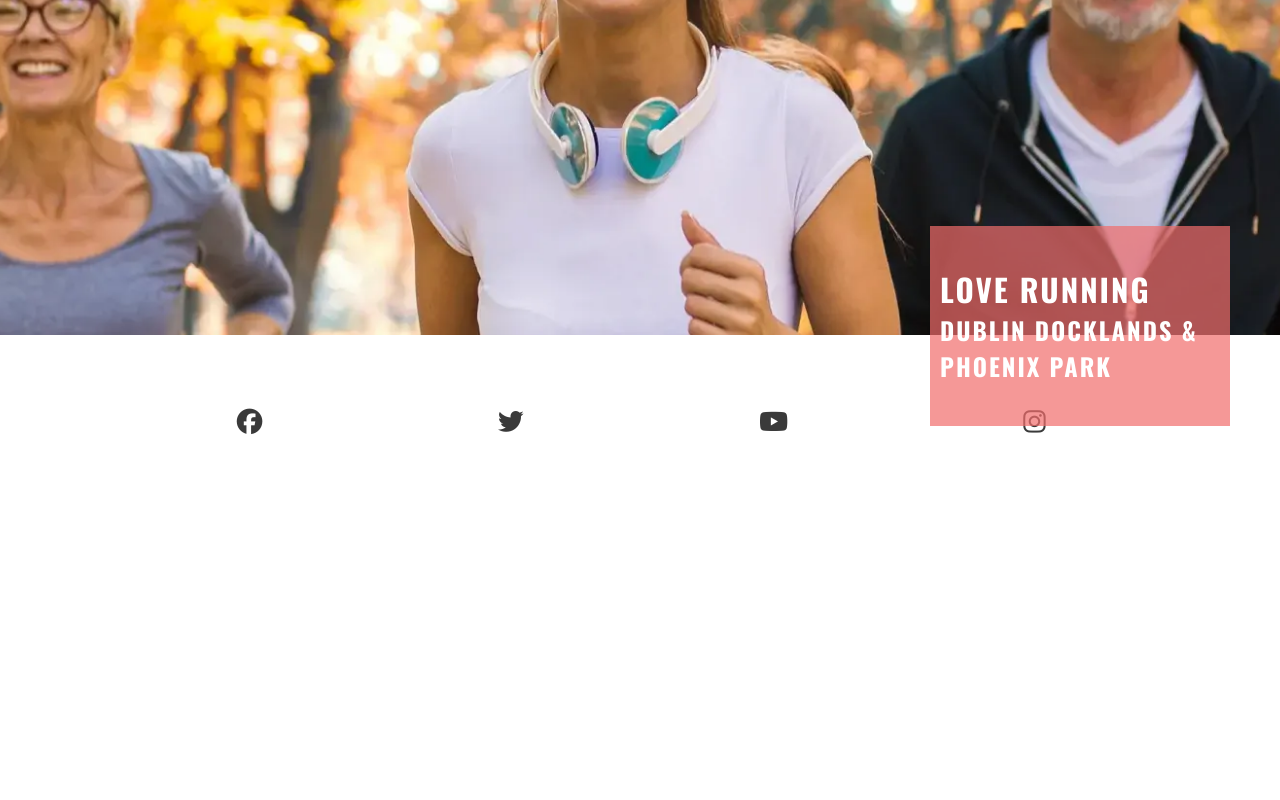
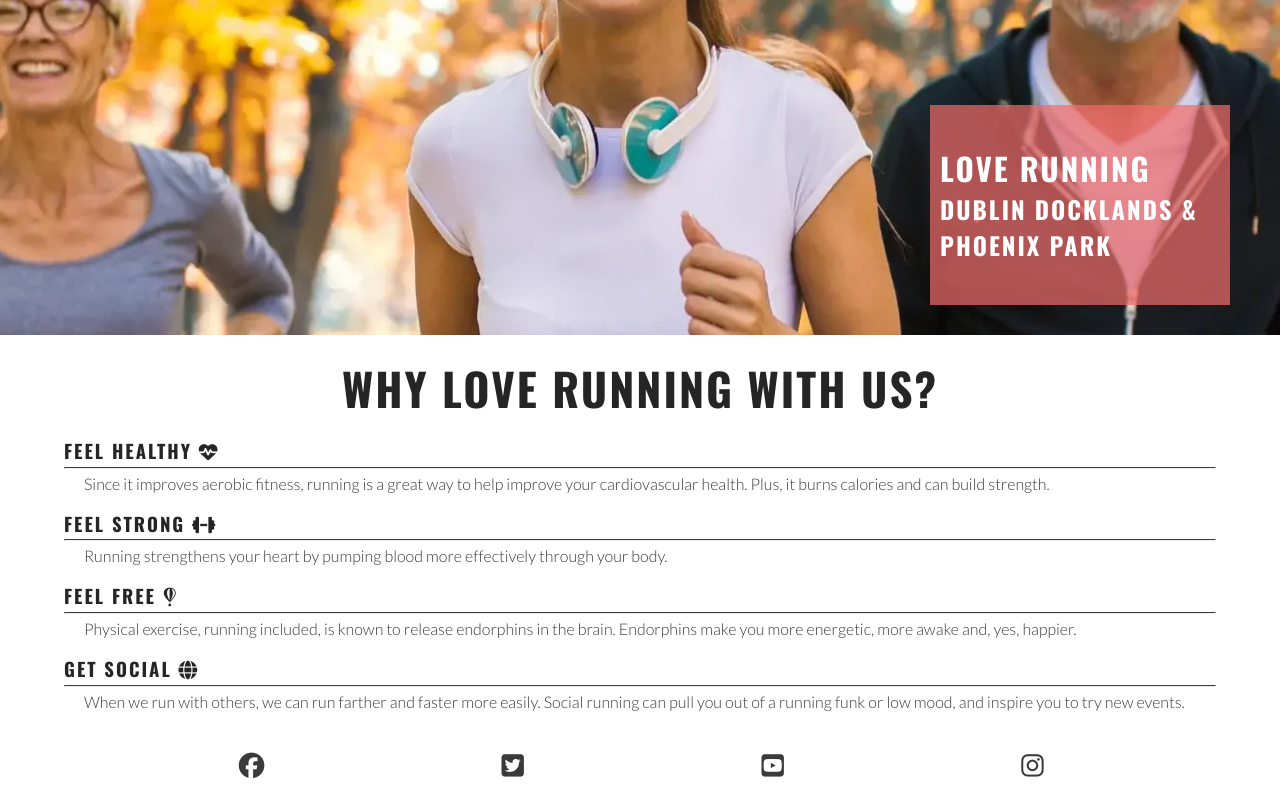
Before and after one commit to elantiguoale/love-running, a plain HTML site: page index.html in a window 1280 px wide. Shown: the part 344-1144 px from the top of the page. Before the commit the page ends 800 px from the top, so only its background shows below. Drawn offline with nearby package versions, Linux system fonts and the light colour scheme.

Commit message:
made it the same as the source code

```diff
--- a/assets/css/style.css
+++ b/assets/css/style.css
@@ -1,171 +1,204 @@
-/* Google Fonts Import*/
+/* Google fonts import */
 @import url('https://fonts.googleapis.com/css2?family=Lato:wght@300&family=Oswald:wght@200;300;400;500;600;700&display=swap');
 
-/* Asterisk wildcard selector to override default styles added by the browser*/
-*{
+/* Asterisk wildcard selector to override default styles added by the browser */
+* {
     padding: 0;
-    margin:0;
+    margin: 0;
     box-sizing: border-box;
 }
 
-
-/* General Styles*/
-body{
+/* General styles */
+body {
     min-height: 100vh;
     display: flex;
     flex-direction: column;
     /* Generic project styles */
-    color:#3a3a3a;
-    font-family:'Lato', sans-serif;
+    color: #3a3a3a;
+    font-family: 'Lato', sans-serif;
 }
+
 h1, h2, h3 {
-    font-family:"Oswald", sans-serif;
+    font-family: 'Oswald', sans-serif;
     text-transform: uppercase;
-    letter-spacing:2px;
-    color:#252525
+    letter-spacing: 2px;
+    color: #252525;
 }
-/*Header */
-header{
+
+/* Header */
+header {
     background-color: #ffffff;
-    padding:0 1rem;
+    padding: 0 1rem;
     position: fixed;
     z-index: 99;
-    width:100%;
+    width: 100%;
     box-shadow: 0 2px 2px #3a3a3a;
-    display:flex;
+    display: flex;
     justify-content: space-between;
     align-items: baseline;
 }
 
-header a{
-    text-decoration:none;
-    color:inherit;
+header a {
+    text-decoration: none;
+    color: inherit;
 }
 
-
-
-
-
-
-#menu{
+#menu {
     font-size: 110%;
     letter-spacing: 4px;
-    list-style-type:none;
+    list-style-type: none;
 }
 
-#menu>li{
-    margin-bottom:1em;
+#menu > li {
+    margin-bottom: 1em;
 }
-.active{
+
+.active {
     border-bottom: 1px solid #3a3a3a;
 }
-/*Navbar styles with dropdown toggle*/
-nav{
+
+/* Navbar styles with dropdown toggle */
+nav {
     position: absolute;
     background-color: #ffffff;
-    width:100%;
+    width: 100%;
     left: 0;
     padding: 0 1rem;
     box-shadow: 0 2px 2px #3a3a3a;
     display: none;
-    top:100%;
+    top: 100%;
 }
-/* Nav Toggle */
-#nav-toggle:checked~nav{
+
+/* Nav toggle */
+#nav-toggle:checked~nav {
     display: block;
 }
+
 #nav-toggle {
-    display:none;
+    display: none;
 }
 
-.nav-toggle-label{
-    font-size:2rem;
+.nav-toggle-label {
+    font-size: 2rem;
 }
-/* Main content*/
-main{
-    /* Make main element take up any surplus space to push footer down
-    */
+
+/* Main content */
+main {
+    /* Make main element take up any surplus space to push footer down */
     flex: 1 0 auto;
     margin-top: 47px;
 }
-/*Hero Section*/
-#hero{
+
+/* Hero section */
+#hero {
     height: 600px;
     width: 100%;
-    background: url("../css/images/hero-image.png") no-repeat center center/cover;
+    background: url("images/hero-image.png") no-repeat center center/cover;
+    position: relative;
+}
 
-}
-#cover-text{
-    /* Final rgba value sets the opacity so it is semi-transparent*/
-    background-color: rgba(241, 109, 107, 0.7);
+#cover-text {
+    /* Final rgba value sets the opacity so it is semi-transparent */
+    background-color: rgba(241, 109, 107, .7);
     font-size: 130%;
     position: absolute;
-    bottom:30px;
-    width:80%;
+    bottom: 30px;
+    width: 80%;
     min-height: 200px;
     padding-top: 40px;
     padding-left: 10px;
 }
 
-#cover-text>h2, #cover-text > h3{
-    color:#ffffff
+#cover-text > h2, #cover-text > h3 {
+    color: #ffffff;
 }
 
-/*Footer */
-#social-networks{
+/* Reasons section */
+#reasons {
+    width: 90%;
+    margin: 20px auto;
+}
+
+#reasons h2 {
+    margin-bottom: 20px;
+    text-align: center;
+    font-size: 280%;
+}
+
+#benefits-physical > div,
+#benefits-mental > div {
+    line-height: 20px;
+    margin-bottom: 20px;
+}
+
+#benefits p {
+    padding: 0 20px;
+}
+
+#benefits hr {
+    border-top: 1px solid #3a3a3a;
+    margin: 5px 0;
+}
+
+/* Footer */
+#social-networks {
     text-align: center;
     padding: 20px 0;
-    display:flex;
+    display: flex;
     justify-content: space-evenly;
-    list-style: none;
-}
-#social-networks i{
-    font-size: 160%;
-    padding:5%;
-    color:#3a3a3a;
+    list-style-type: none;
 }
 
-/* Media query: tablets and larger (768px and up*/
-@media screen and (min-width:768px)
-{
+#social-networks i {
+    font-size: 160%;
+    padding: 5%;
+    color: #3a3a3a;
+}
+
+/* Media query: tablets and larger (768px and up) */
+@media screen and (min-width: 768px) {
     /* Header */
-    nav{
-        display:block;
-        position:relative;
-        box-shadow:none;
-        width:fit-content;
+    nav {
+        display: block;
+        position: relative;
+        box-shadow: none;
+        width: fit-content;
         padding-right: 1rem;
     }
-    #menu{
-        display:flex
+
+    #menu {
+        display: flex;
     }
 
-    #menu>li {
+    #menu > li {
         padding-left: 1rem;
     }
 
-    .nav-toggle-label{
-        display:none;
+    .nav-toggle-label {
+        display: none;
     }
-    #logo{
-        font-size:280%;
+
+    #logo {
+        font-size: 280%;
         line-height: 75px;
         margin: 0 0.5rem;
     }
-    /*Main Content*/
-    main{
-        /*Push main content down to accomodate larger header*/
+
+    /* Main content */
+    main {
+        /* Push main content down to accommodate larger header */
         margin-top: 79px;
     }
 
-    /*Hero*/
-    #cover-text{
+    /* Hero */
+    #cover-text {
         width: 300px;
         right: 50px;
     }
 }
 
-@media screen and (min-width:992px){
+/* Large devices (laptops and desktops, 992px and up) */
+@media screen and (min-width: 992px) {
     #menu a:hover{
         border-bottom: 1px solid #3a3a3a;
     }
--- a/index.html
+++ b/index.html
@@ -3,40 +3,42 @@
 
 <head>
     <meta charset="UTF-8">
+    <meta http-equiv="X-UA-Compatible" content="IE=edge">
     <meta name="viewport" content="width=device-width, initial-scale=1.0">
-    <!--Meta tags for search engines-->
+    <!-- Meta tags for search engines -->
     <meta name="description"
         content="Love Running. Club for runners in Dublin, Ireland. Urban running, trail running. Dublin docklands and Phoenix Park">
     <meta name="keywords" content="love running, run, running club, runners, Ireland, Dublin, sport, exercise">
-    <!--Title-->
+    <!-- Title -->
     <title>Love Running</title>
-    <!--Favicon-->
+    <!-- Favicon -->
     <link rel="apple-touch-icon" sizes="180x180" href="assets/favicon/apple-touch-icon.png">
     <link rel="icon" type="image/png" sizes="32x32" href="assets/favicon/favicon-32x32.png">
     <link rel="icon" type="image/png" sizes="16x16" href="assets/favicon/favicon-16x16.png">
-    <!--Stylesheet-->
+    <!-- Stylesheet -->
     <link rel="stylesheet" href="assets/css/style.css">
-
-
 </head>
 
 <body>
-    <!-- The header of the page-->
+    <!-- Header -->
     <header>
         <a href="index.html">
             <h1 id="logo">Love Running</h1>
         </a>
         <input type="checkbox" id="nav-toggle" name="nav-toggle">
-        <label for="nav-toggle" class="nav-toggle-label"><i class="fa-solid fa-bars"></i></label>
+        <label for="nav-toggle" class="nav-toggle-label">
+            <i class="fa-solid fa-bars"></i>
+        </label>
         <nav>
             <ul id="menu">
                 <li><a href="index.html" class="active">Home</a></li>
-                <li><a href="gallery.html" >Gallery</a></li>
-                <li><a href="signup.html">Sign up</a></li>
+                <li><a href="gallery.html">Gallery</a></li>
+                <li><a href="signup.html">Sign Up</a></li>
             </ul>
         </nav>
     </header>
-    <!--The main content of the page-->
+
+    <!-- Main content -->
     <main>
         <section id="hero">
             <div id="cover-text">
@@ -44,37 +46,68 @@
                 <h3>Dublin Docklands & Phoenix Park</h3>
             </div>
         </section>
+        <section id="reasons">
+            <h2>Why love running with us?</h2>
+            <div id="benefits">
+                <div id="benefits-physical">
+                    <div>
+                        <h3>Feel healthy <i class="fa-solid fa-heart-pulse"></i></h3>
+                        <hr>
+                        <p>Since it improves aerobic fitness, running is a great way to help improve your cardiovascular
+                            health. Plus, it burns calories and can build strength.</p>
+                    </div>
+                    <div>
+                        <h3>Feel strong <i class="fa-solid fa-dumbbell"></i></h3>
+                        <hr>
+                        <p>Running strengthens your heart by pumping blood more effectively through your body.</p>
+                    </div>
+                </div>
+                <div id="benefits-mental">
+                    <div>
+                        <h3>Feel free <i class="fa-brands fa-fly"></i></h3>
+                        <hr>
+                        <p>Physical exercise, running included, is known to release endorphins in the brain. Endorphins
+                            make you more energetic, more awake and, yes, happier.</p>
+                    </div>
+                    <div>
+                        <h3>Get social <i class="fa-solid fa-globe"></i></h3>
+                        <hr>
+                        <p>When we run with others, we can run farther and faster more easily. Social running can pull
+                            you out of a running funk or low mood, and inspire you to try new events.</p>
+                    </div>
+                </div>
+            </div>
+        </section>
     </main>
-    <!--The footer of the page-->
+
+    <!-- Footer -->
     <footer>
-        <ul id = "social-networks">
+        <ul id="social-networks">
             <li>
                 <a href="https://www.facebook.com/" target="_blank" rel="noopener"
-                    aria-label="Visit our Facebook page opens in a new tab">
+                    aria-label="Visit our Facebook page (opens in a new tab)">
                     <i class="fa-brands fa-facebook"></i></a>
             </li>
             <li>
-
-                <a href="https://Twitter.com/" target="_blank" rel="noopener"
-                    aria-label="Visit our Instagram page opens in a new tab">
-                    <i class="fa-brands fa-twitter"></i></a>
+                <a href="https://www.twitter.com/" target="_blank" rel="noopener"
+                    aria-label="Visit our Twitter page (opens in a new tab)">
+                    <i class="fa-brands fa-twitter-square"></i></a>
             </li>
             <li>
-
-                <a href="https://youtube.com/" target="_blank" rel="noopener"
-                    aria-label="Visit our Instagram page opens in a new tab">
-                    <i class="fa-brands fa-youtube"></i></a>
+                <a href="https://www.youtube.com/" target="_blank" rel="noopener"
+                    aria-label="Visit our YouTube page (opens in a new tab)">
+                    <i class="fa-brands fa-youtube-square"></i></a>
             </li>
             <li>
-                <a href="https://Instagram.com/" target="_blank" rel="noopener"
-                    aria-label="Visit our Instagram page opens in a new tab">
+                <a href="https://www.instagram.com/" target="_blank" rel="noopener"
+                    aria-label="Visit our Instagram page (opens in a new tab)">
                     <i class="fa-brands fa-instagram"></i></a>
             </li>
         </ul>
     </footer>
 
-    <!--Font awesome kit-->
-    <script src="https://kit.fontawesome.com/7e0c0a866d.js" crossorigin="anonymous"></script>
+    <!-- Font Awesome kit -->
+    <script src="https://kit.fontawesome.com/3b20d96fa9.js" crossorigin="anonymous"></script>
 </body>
 
 </html>
```
